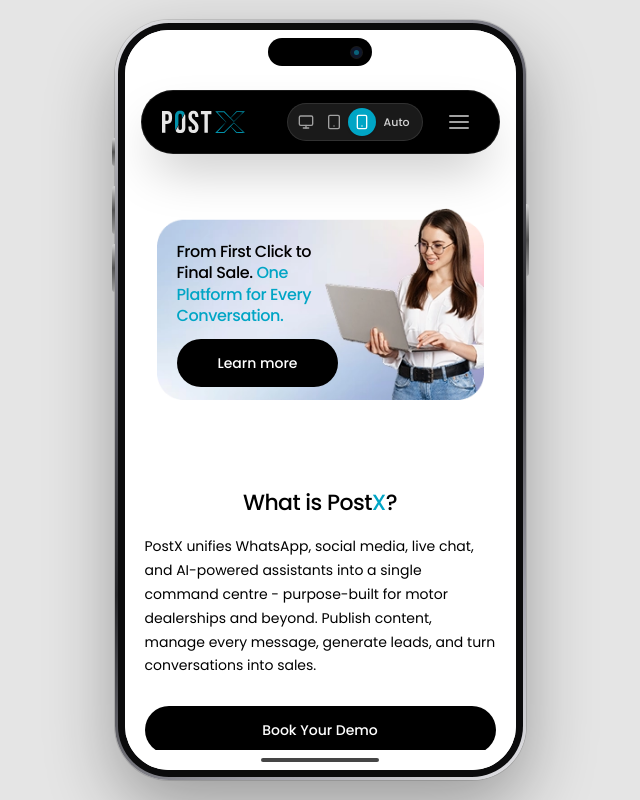
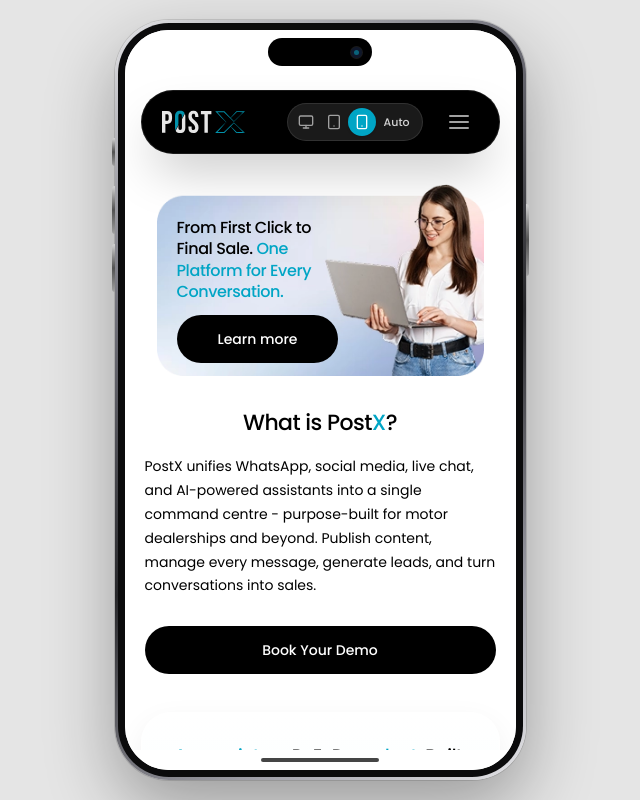
Before and after one commit to LabanRED/postx-website-2026, a Vue app: page / in a window 1280 px wide. Shown: the whole page, without its empty margins (320-960 px from the left). Built offline with nearby package versions, Linux system fonts and the light colour scheme.

Commit message:
removed padding

```diff
--- a/src/components/banner/HeroBanner.vue
+++ b/src/components/banner/HeroBanner.vue
@@ -57,7 +57,7 @@ const mobileVisibilityClass = computed(() => {
 </script>
 
 <template>
-  <section class="w-full px-4 sm:px-6 lg:px-8 pt-4 sm:pt-6 pb-6 font-poppins">
+  <section class="w-full px-4 sm:px-6 lg:px-8 font-poppins">
     <div class="max-w-[1600px] mx-auto">
       <!-- Desktop & Tablet Banner -->
       <div :class="desktopVisibilityClass" class="relative w-full">
--- a/src/pages/HomePage.vue
+++ b/src/pages/HomePage.vue
@@ -282,7 +282,7 @@ const businessSetupServices = [
       class="w-full font-poppins"
       :class="
         isMobileMode
-          ? 'px-5 py-8'
+          ? 'px-5'
           : isDesktopOrTabletMode
             ? 'px-6 lg:px-8 py-12 lg:py-16'
             : 'px-5 md:px-6 lg:px-8 py-8 md:py-12 lg:py-16'
```
